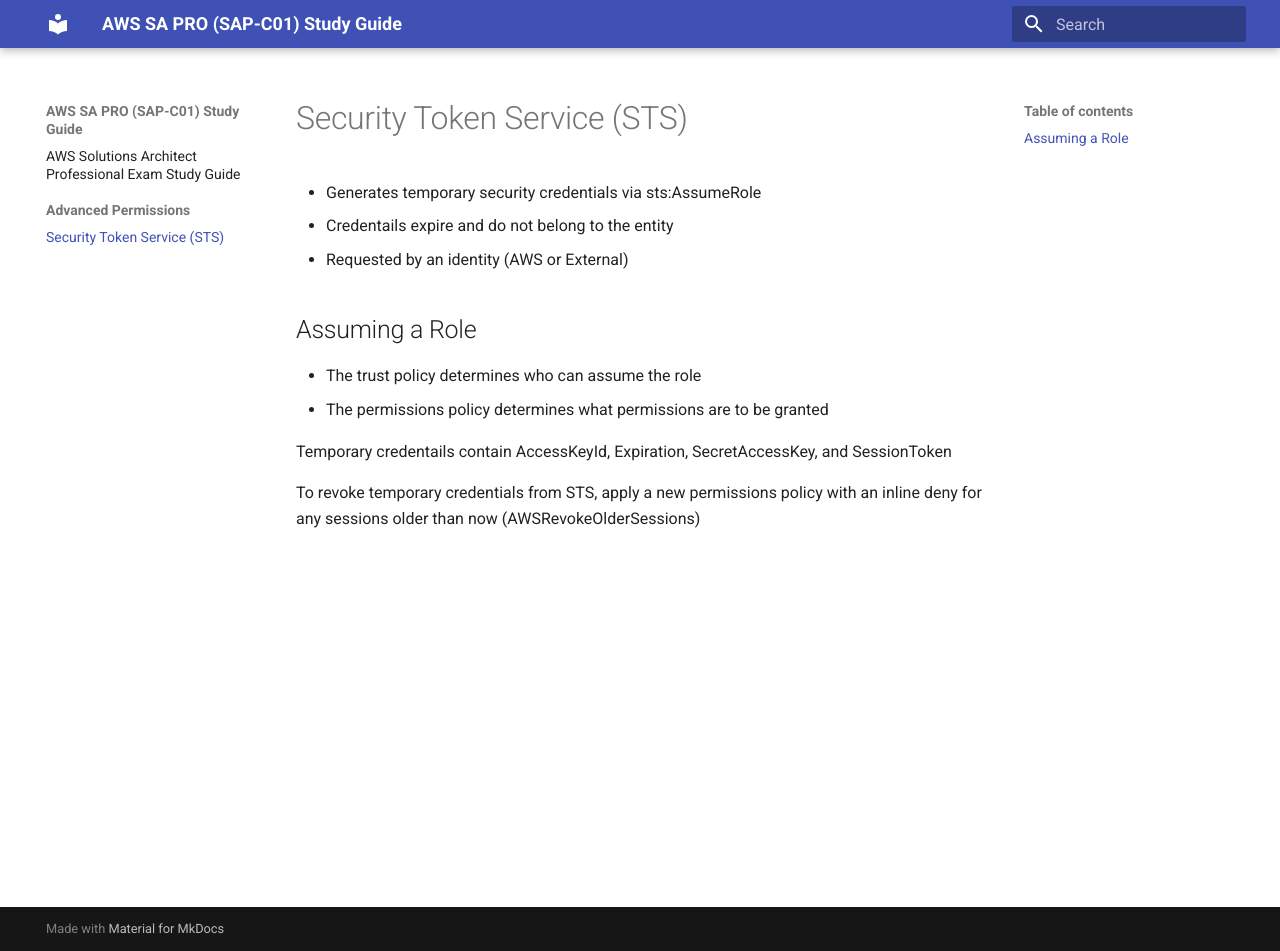
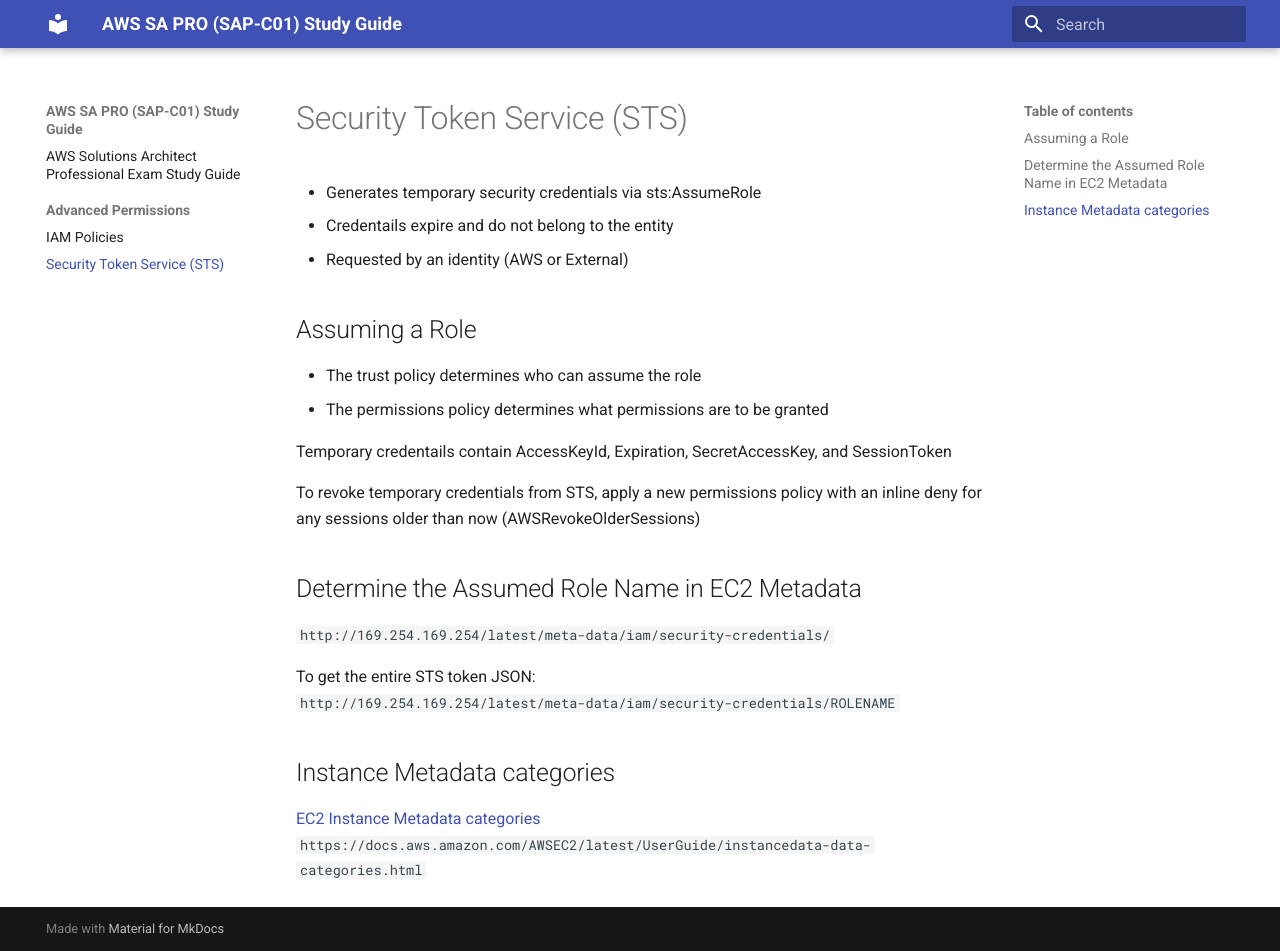
Before and after one commit to jlkoen/AWS-SAP-C01-Study-Guide, an MkDocs documentation site: the page built from docs/Advanced_Permissions/STS.md, in a window 1280 px wide and 951 px high. Built offline with MkDocs 1.6.1 and Material for MkDocs 9.7.7, drawn with Linux system fonts in a browser that asks for light colours.

Commit message:
Added additional content

```diff
--- a/docs/Advanced_Permissions/STS.md
+++ b/docs/Advanced_Permissions/STS.md
@@ -11,3 +11,15 @@
 Temporary credentails contain AccessKeyId, Expiration, SecretAccessKey, and SessionToken
 
 To revoke temporary credentials from STS, apply a new permissions policy with an inline deny for any sessions older than now (AWSRevokeOlderSessions)
+
+## Determine the Assumed Role Name in EC2 Metadata
+
+`http://169.254.169.254/latest/meta-data/iam/security-credentials/`
+
+To get the entire STS token JSON:
+`http://169.254.169.254/latest/meta-data/iam/security-credentials/ROLENAME`
+
+## Instance Metadata categories
+
+  [EC2 Instance Metadata categories](https://docs.aws.amazon.com/AWSEC2/latest/UserGuide/instancedata-data-categories.html)
+  `https://docs.aws.amazon.com/AWSEC2/latest/UserGuide/instancedata-data-categories.html`
```
Also changed, not shown: docs/Advanced_Permissions/IAMPolicies.md (added, +13 -0 lines).
